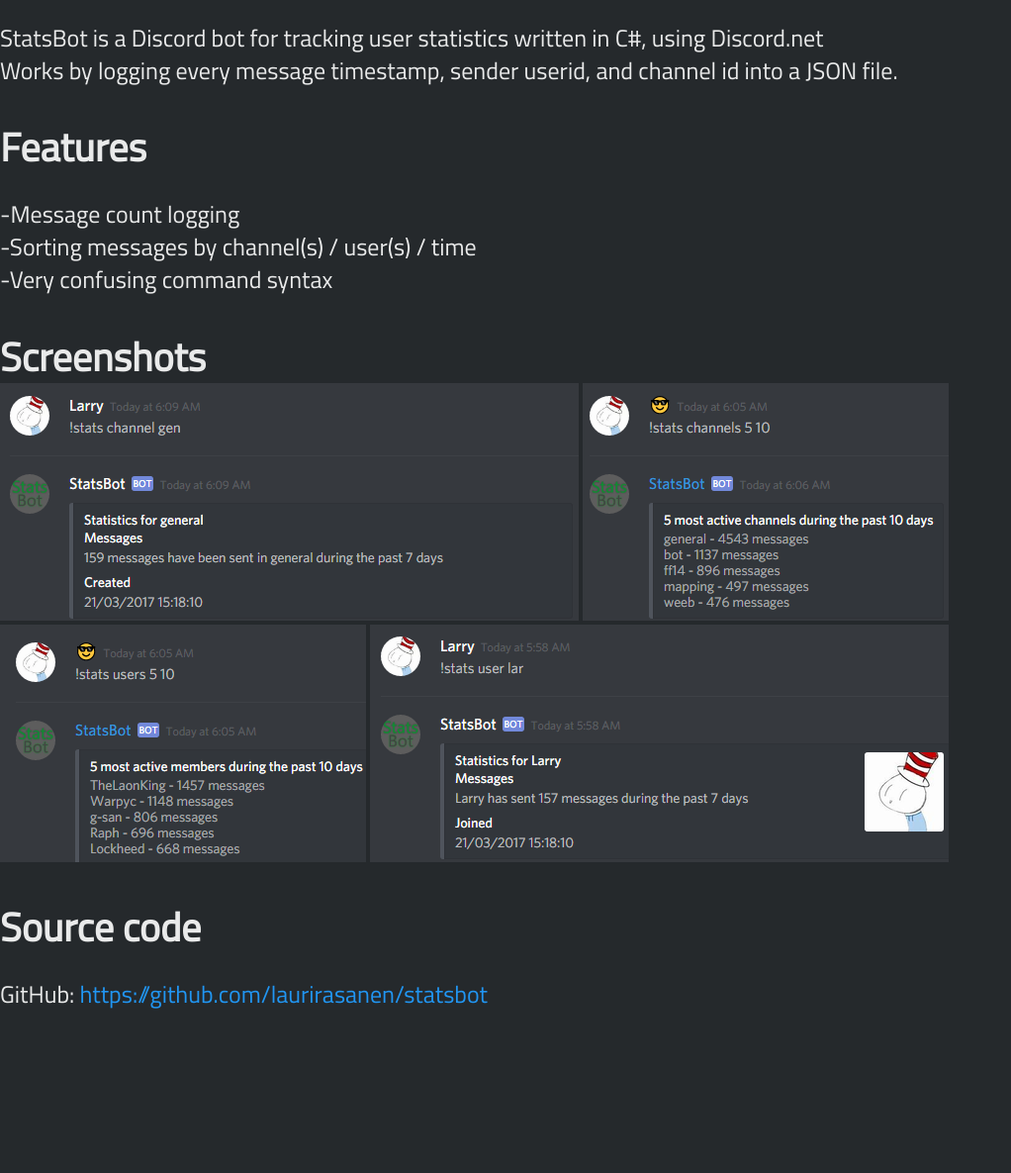
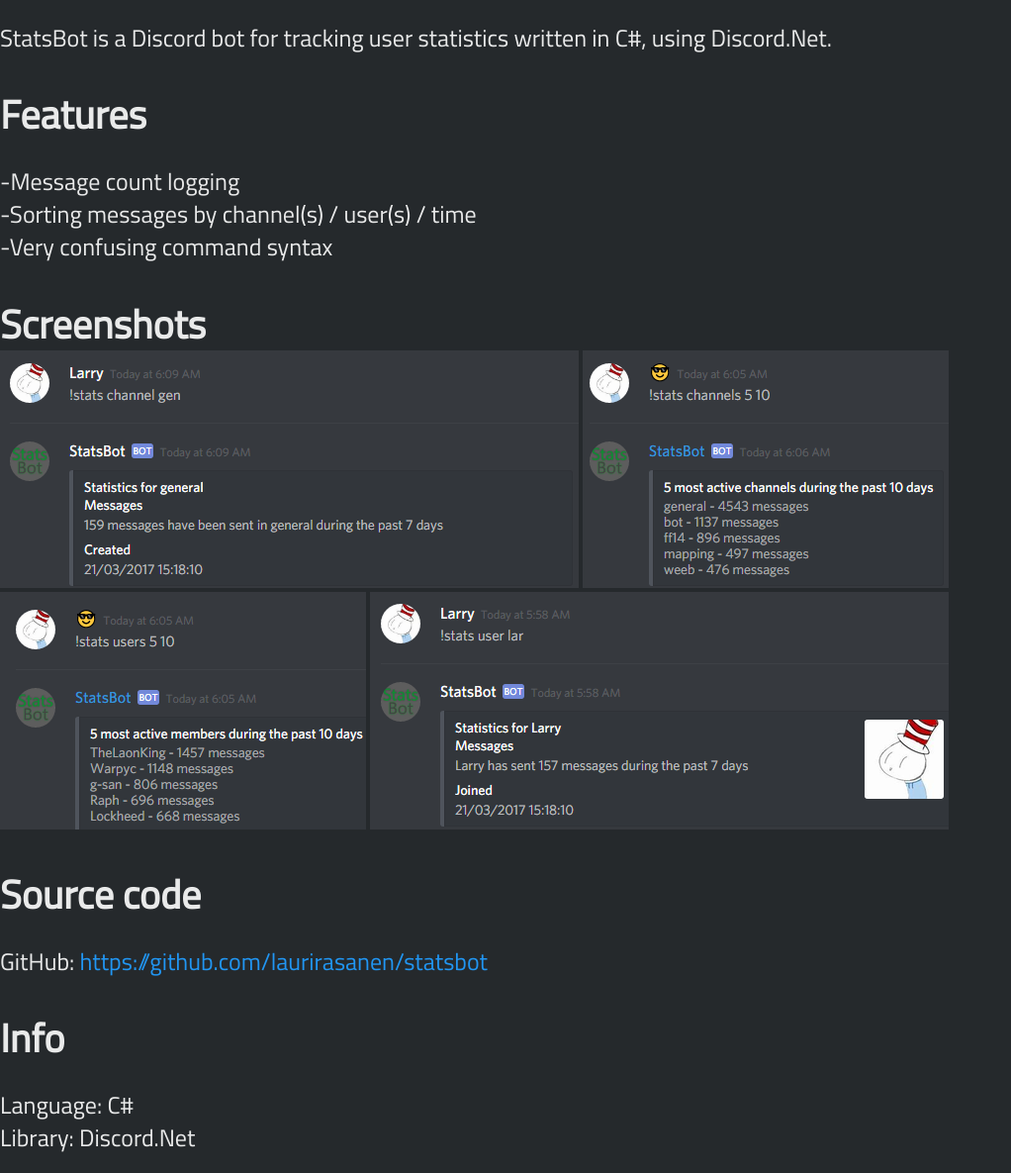
Before and after one commit to laurirasanen/laurirasanen.github.io, a plain HTML site: page projects/released/statsbot.html in a window 1280 px wide. Shown: the part 715-1900 px from the top of the page at 99% size, without its empty margins (0-1022 px from the left). Before the commit the page ends 1735 px from the top, so only its background shows below. Drawn offline with Linux system fonts and the light colour scheme.

Commit message:
info to projects

```diff
--- a/projects/released/statsbot.html
+++ b/projects/released/statsbot.html
@@ -85,6 +85,11 @@
             max-width: 1440px;
             margin: auto;
         }
+        .info {
+            max-width: 1440px;
+            margin: auto;
+            padding-bottom: 50px;
+        }
         .source a {
             text-decoration: none;
             color: #2196f3
@@ -116,9 +121,7 @@
         <div class="title"><h1>StatsBot</h1></div>
         <div class="description">
             <p>
-                StatsBot is a Discord bot for tracking user statistics written in C#, using Discord.net<br />
-                Works by logging every message timestamp, sender userid, and channel id into a JSON file.<br />
-
+                StatsBot is a Discord bot for tracking user statistics written in C#, using Discord.Net.<br />
             </p>
         </div>
 
@@ -159,6 +162,16 @@
             </p>
         </div>
     </div>
+    <div class="info">
+        <div class="title"><h2>Info</h2></div>
+        <div class="description">
+            <p>
+                Language: C#<br />
+                Library: Discord.Net<br />
+            </p>
+
+        </div>
+    </div>
 
 
 </body>
```
Also changed, not shown: projects/indevelopment/tankgame.html (+23 -9 lines), projects/released/mushroomjam.html (+14 -1 lines), projects/released/writerride.html (+14 -1 lines).
